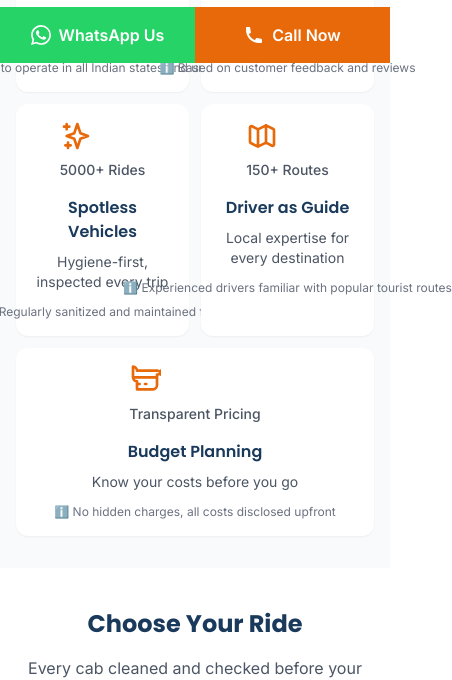
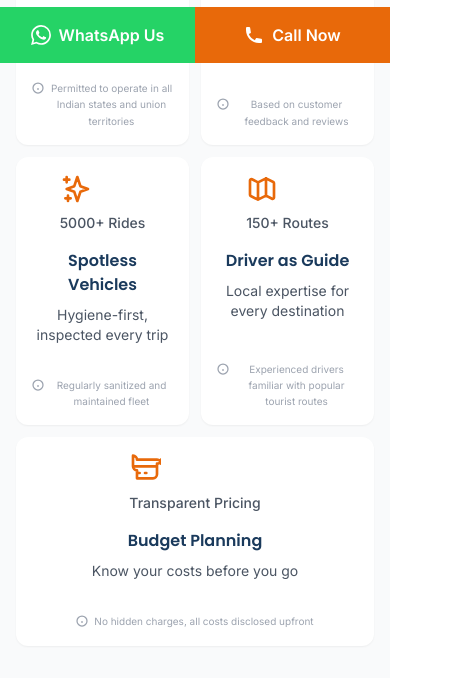
Before and after one commit to manish-1614/shiv-tour-and-travels, a Next.js app: page /shiv-tour-and-travels/ in a window 390 px wide. Shown: the part 781-1461 px from the top of the page, 452 px wide, since content can reach past the window. Built offline with nearby package versions, Linux system fonts and the light colour scheme; no server answers.

Commit message:
Fix overflow and alignment issues in ValueStrip cards

```diff
--- a/src/components/ValueStrip.tsx
+++ b/src/components/ValueStrip.tsx
@@ -88,7 +88,7 @@ const ValueStrip: FC<ValueStripProps> = () => {
                 onMouseLeave={() => setHoveredIndex(null)}
                 className={`flex flex-col items-center text-center p-4 sm:p-6 bg-white rounded-xl shadow-sm
                           hover:shadow-lg transition-all duration-300 transform
-                          ${isHovered ? 'scale-105' : ''}
+                          ${isHovered ? 'scale-105 z-10' : ''}
                           ${i === values.length - 1 ? 'col-span-2 sm:col-span-1' : ''}`}
               >
                 <div className="mb-4">
@@ -104,11 +104,16 @@ const ValueStrip: FC<ValueStripProps> = () => {
                 <h3 className="font-heading font-semibold text-brand-blue mb-2">
                   {v.headline}
                 </h3>
-                <p className="text-sm text-gray-600">{v.description}</p>
+                <p className="text-sm text-gray-600 mb-4">{v.description}</p>
                 {v.tooltip && (
-                  <div className={`mt-3 text-xs text-gray-500 ${isHovered ? 'text-brand-blue' : 'text-gray-400'}
-                            whitespace-nowrap`}>
-                    <span role="img" aria-label="info">ℹ️</span> {v.tooltip}
+                  <div className={`mt-auto pt-4 text-[10px] sm:text-xs leading-relaxed ${isHovered ? 'text-brand-blue font-medium' : 'text-gray-400'}
+                            flex items-start justify-center gap-1.5`}>
+                    <svg xmlns="http://www.w3.org/2000/svg" className="h-3 w-3 mt-0.5 shrink-0" viewBox="0 0 24 24" fill="none" stroke="currentColor" strokeWidth={2.5}>
+                      <circle cx="12" cy="12" r="10" />
+                      <line x1="12" y1="16" x2="12" y2="12" />
+                      <line x1="12" y1="8" x2="12.01" y2="8" />
+                    </svg>
+                    <span>{v.tooltip}</span>
                   </div>
                 )}
               </div>
```
